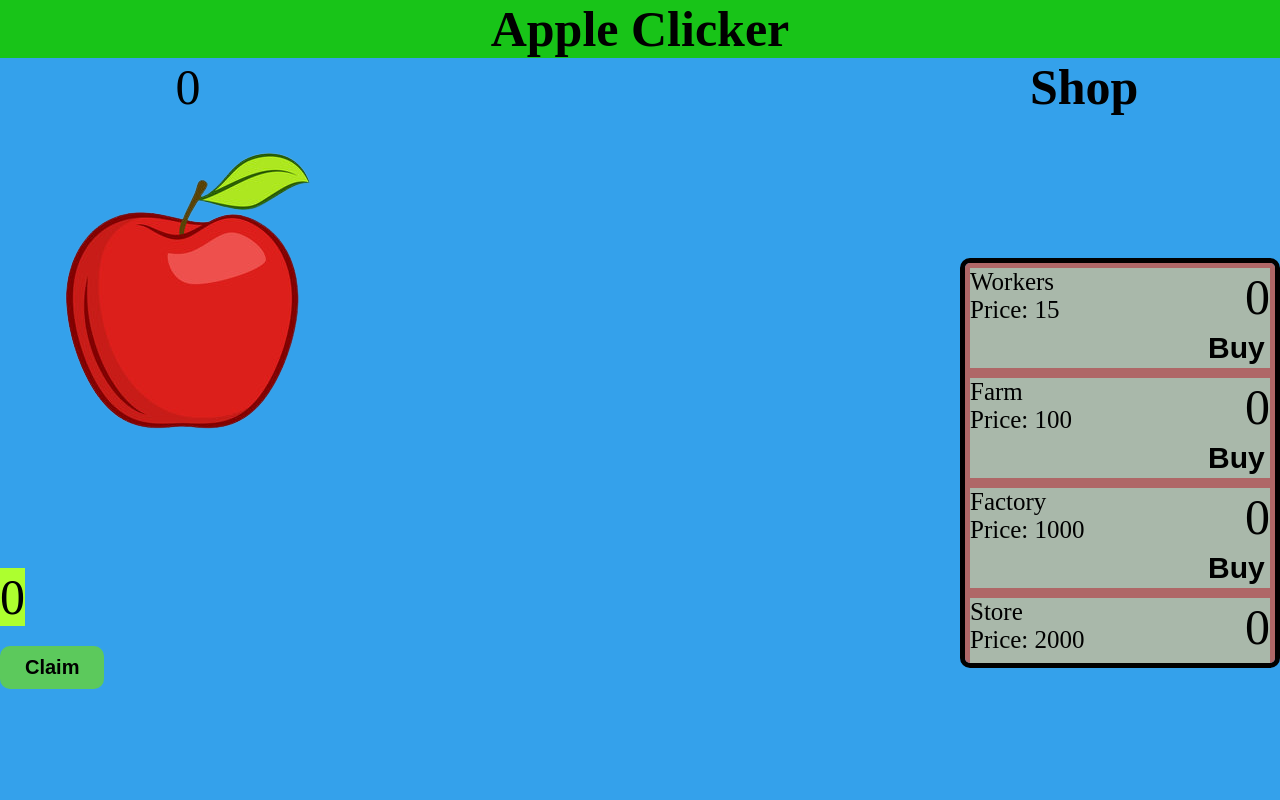
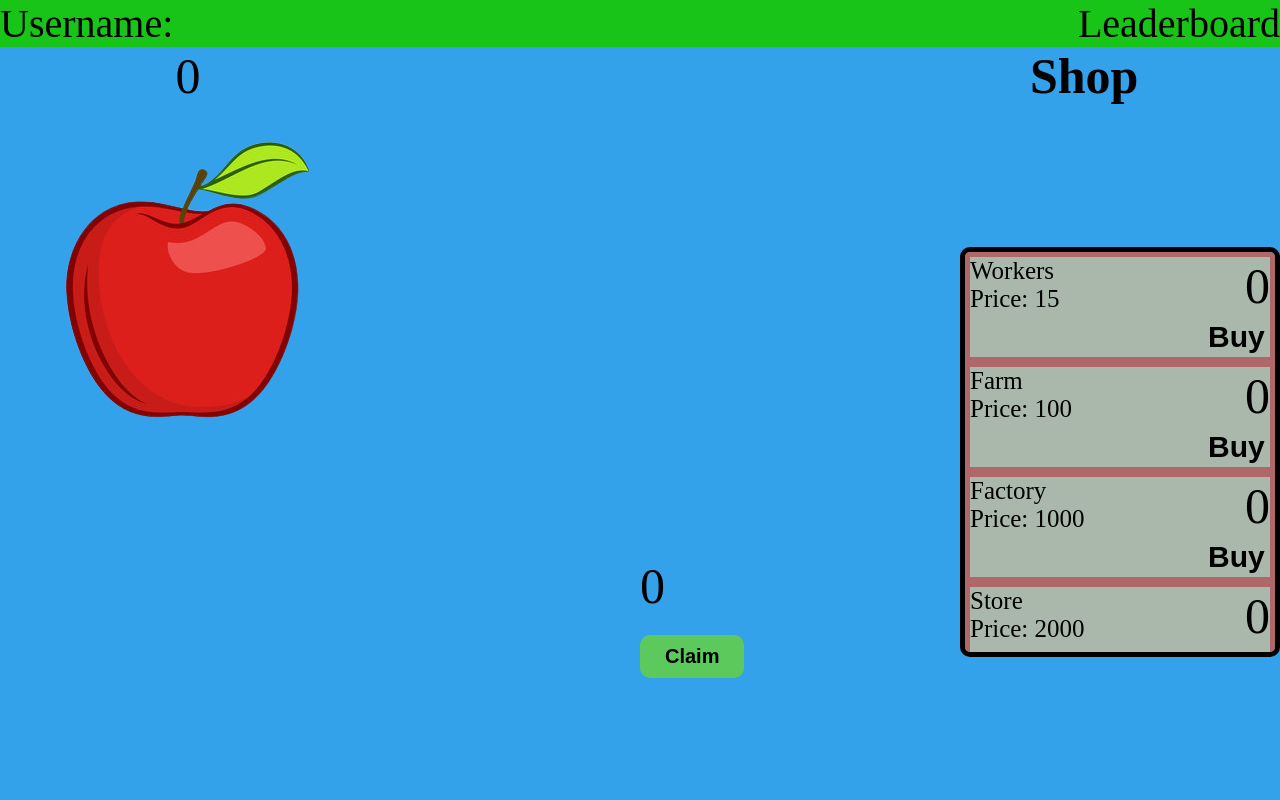
Before and after one commit to barium-bromide/clicker-beta, a Flask app: template templates/skeletal.html in a window 1280 px wide. Run offline with Flask 2, Linux system fonts and the light colour scheme; the template is opened without the code that fills it, so the values that code supplies are empty.

Commit message:
add leaderboard

```diff
--- a/static/styles/style.css
+++ b/static/styles/style.css
@@ -6,12 +6,22 @@
     background-color: rgb(52, 161, 235);
 }
 
-#TitleAppleClicker{
+.TitleAppleClicker{
     display: flex;
-    justify-content: center;
     background-color: rgb(24, 196, 24);
-    font-size: 50px;
+    font-size: 40px;
 }
+
+.leaderboard{
+    margin-left: auto;
+    text-decoration: none;
+    color: black;
+}
+
+.leaderboard:hover{
+    color: white;
+}
+
 #divcount{
     position: relative;
     margin-top : -700px;
@@ -100,14 +110,17 @@
     margin-top: -100px;
     justify-content: center;
     width: fit-content;
-    background-color: greenyellow;
+    margin-left: 50%;
+
 }
 
 .claim label{
     font-size: 50px;
+    text-align: center;
 }
 
 .btnclaim{
+    position: relative;
     margin-top: 20px;
     border: none;
     box-shadow: none;
@@ -115,6 +128,7 @@
     background: rgb(92, 201, 92);
     font-size: 20px;
     border-radius: 10px;
+    margin-left: calc(50%);
 }
 
 .btnclaim:hover{
--- a/templates/skeletal.html
+++ b/templates/skeletal.html
@@ -8,8 +8,8 @@
     <link rel="stylesheet" href="../static/styles/style.css">
 </head>
 <body id="body">
-    <h1 id="TitleAppleClicker">Apple Clicker</h1>
-    <h2 id="Shop">Shop</h2>
+    <div class="TitleAppleClicker"><p>Username: </p><a href="leaderboard.html" class="leaderboard">Leaderboard</a></div>
+    <h3 id="Shop">Shop</h3>
     <div id="Clicker">
         <div id="divcount"><p id="countPara">0</p></div>
         <button id="IncreaseApple"><img src="../Picture,Video,Sounds/Apple.png"></button>
```
Also changed, not shown: templates/leaderboard.html (added, +12 -0 lines). Lines whose indentation alone changed are shown as unchanged.
